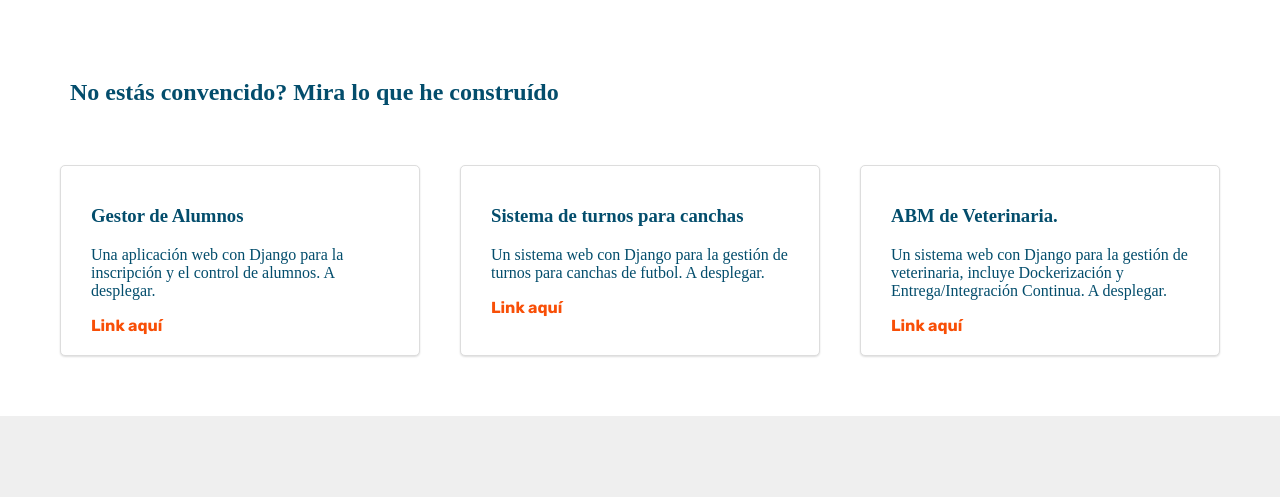
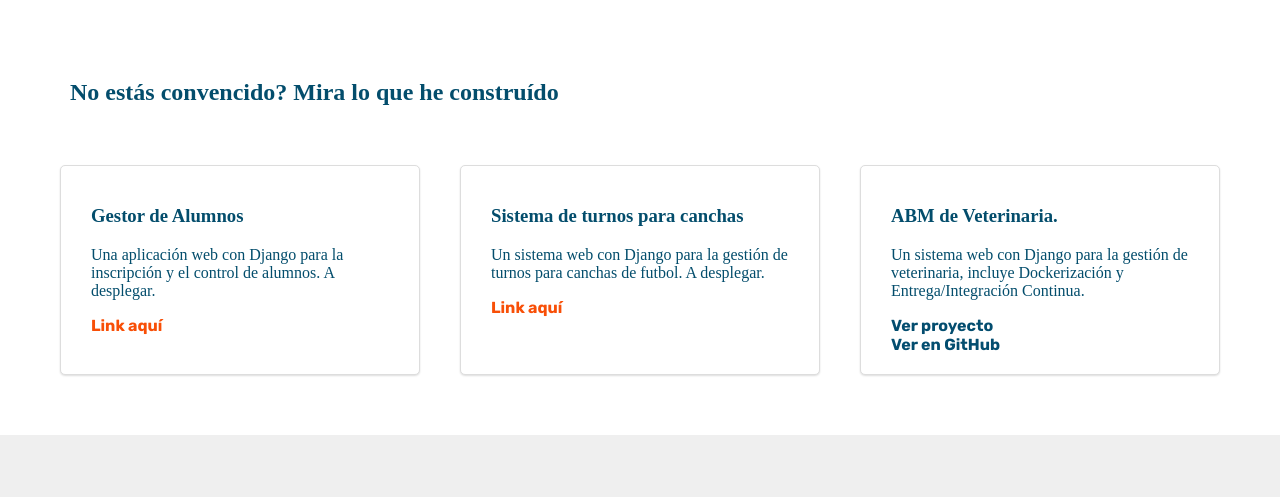
Before and after one commit to JoacoM2003/portfolio, a Django app: page / in a window 1280 px wide. Shown: the part 1286-1783 px from the top of the page. Run offline with Django 5.2, Linux system fonts and the light colour scheme.

Commit message:
link de proyecto abm

```diff
--- a/portada/templates/section-second.html
+++ b/portada/templates/section-second.html
@@ -40,7 +40,7 @@
             <div class="card third">
                 <h3>Gestor de Alumnos</h3>
                 <p>Una aplicación web con Django para la inscripción y el control de alumnos. A desplegar.</p>
-                <a href="https://vetsoft-9t8u.onrender.com/" class="orange modal-trigger">Link aquí</a>
+                <a href="#" class="orange modal-trigger">Link aquí</a>
             </div>
             <div class="card third">
                 <h3>Sistema de turnos para canchas</h3>
@@ -49,8 +49,9 @@
             </div>
             <div class="card third">
                 <h3>ABM de Veterinaria.</h3>
-                <p>Un sistema web con Django para la gestión de veterinaria, incluye Dockerización y Entrega/Integración Continua. A desplegar.</p>
-                <a href="#" class="orange modal-trigger">Link aquí</a>
+                <p>Un sistema web con Django para la gestión de veterinaria, incluye Dockerización y Entrega/Integración Continua.</p>
+                <a href="https://vetsoft-9t8u.onrender.com/" target="_blank">Ver proyecto</a><br>
+                <a href="https://github.com/JoacoM2003/vetsoft" target="_blank">Ver en GitHub</a>
             </div>
         </div>
     </div>
```
